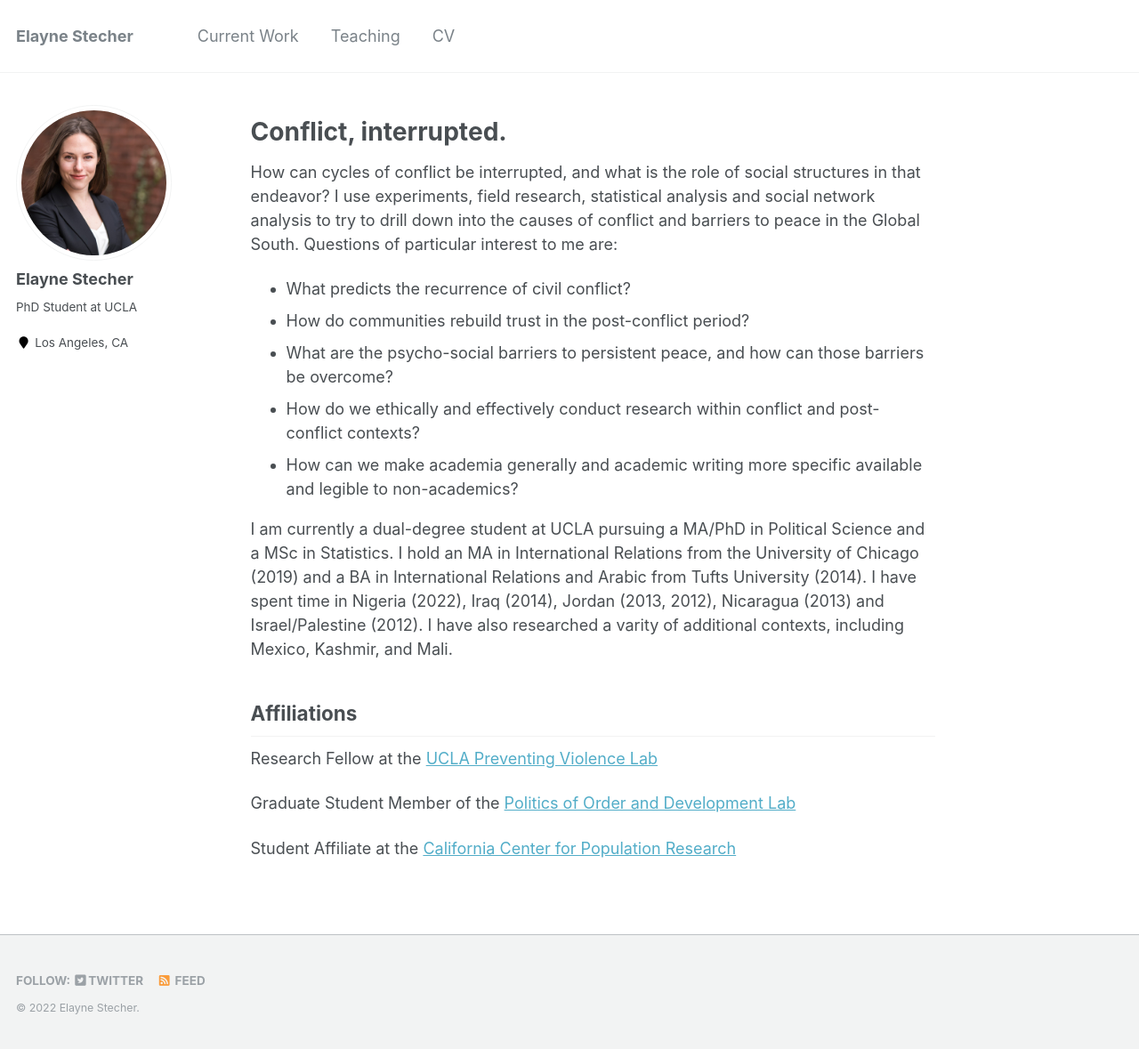
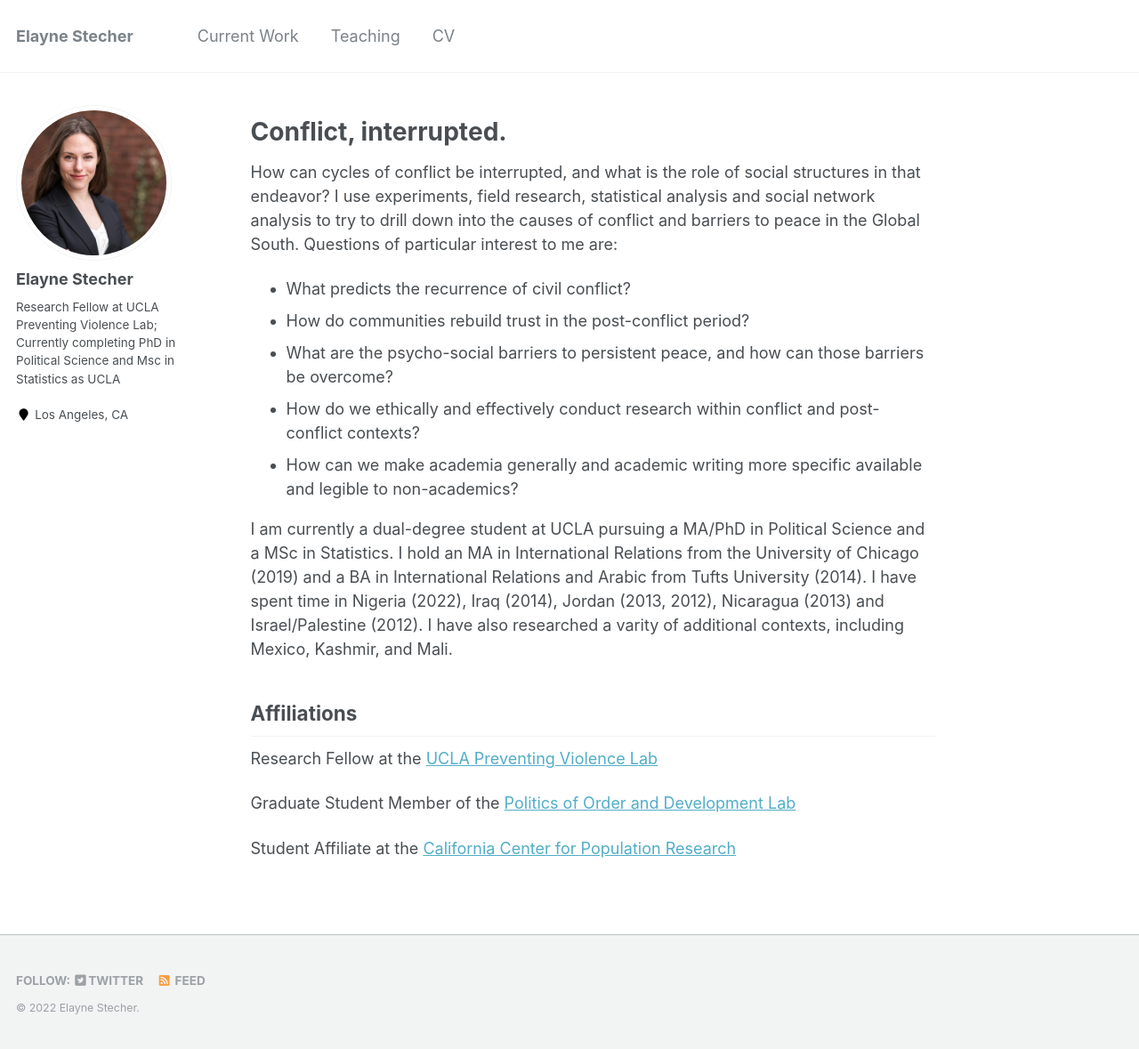
Before and after one commit to estech01/estech01.github.io, a Jekyll site: the page built from _pages/about.md, in a window 1280 px wide and 1179 px high. Shown: the whole window at 89% size. Built offline with Jekyll 4.4.1, drawn with Linux system fonts in a browser that asks for light colours.

Commit message:
Update _config.yml

```diff
--- a/_config.yml
+++ b/_config.yml
@@ -82,7 +82,7 @@ analytics:
 author:
   name             : "Elayne Stecher"
   avatar           : "profile.png"
-  bio              : "PhD Student at UCLA"
+  bio              : "Research Fellow at UCLA Preventing Violence Lab; Currently completing PhD in Political Science and Msc in Statistics as UCLA"
   location         : "Los Angeles, CA"
   employer         :
   pubmed           : #"https://www.ncbi.nlm.nih.gov/pubmed/?term=john+snow"
```
